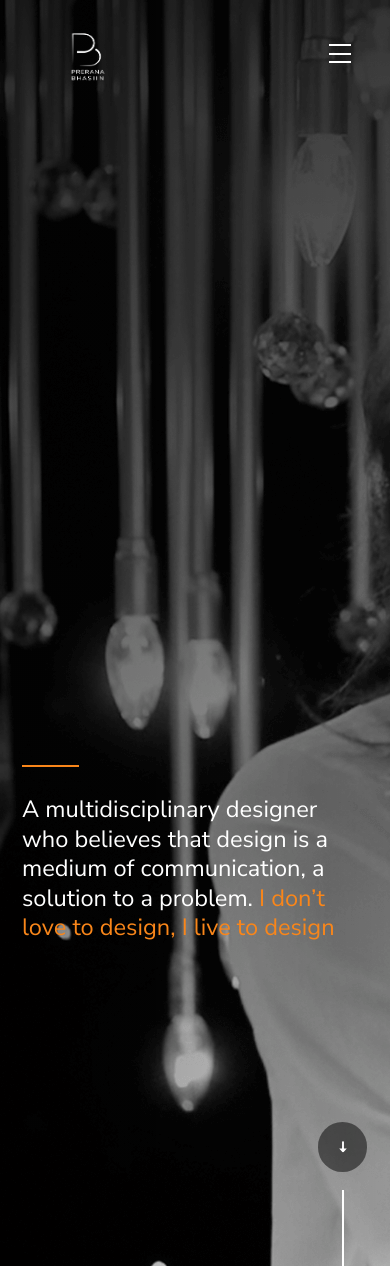
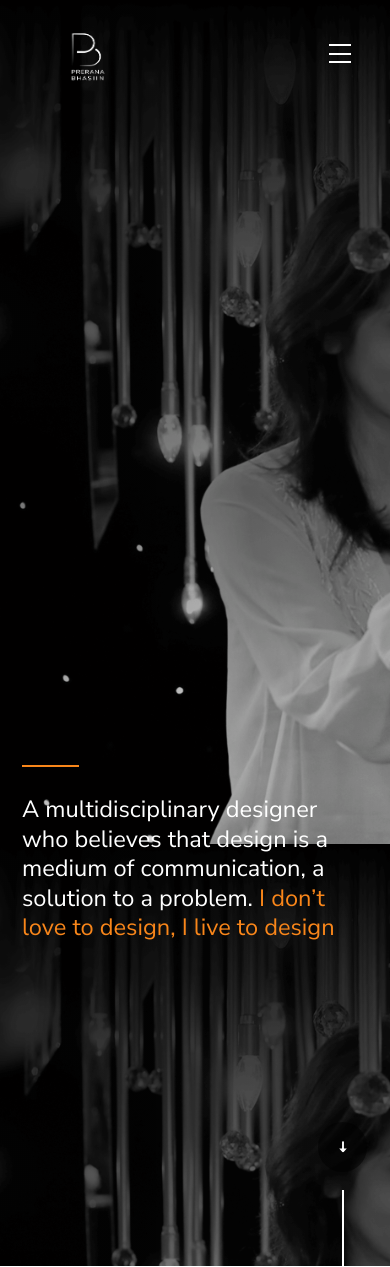
Before and after one commit to ImCalm9/DesignFullyYours, a PHP site: page /index.php in a window 390 px wide. Shown: the top 1267 px of the page. Run offline with PHP 8.4, Linux system fonts and the light colour scheme.

Commit message:
updated position of cover pic in media query

```diff
--- a/css/main.css
+++ b/css/main.css
@@ -2085,16 +2085,11 @@ input::-moz-focus-inner {
   top: .55em;
 }
 
-/*@media screen and (max-width: 480px) {*/
-/*  section[data-image-src="images/hero-bg-3000.png"]{*/
-/*    background-image: url('/images/hero-bg-768.png');*/
-/*    height: 150vh;*/
-/*  }*/
-/*}*/
 @media screen and (max-width: 768px) {
   section[data-image-src="images/hero-bg-3000.png"]{
     /*background-image: url('/DesignFullyYours/images/hero-bg-768.png');*/
-    background: url('/images/hero-bg-3000.png') no-repeat center center fixed;
+    background: url('/images/hero-bg-3000.png') 80% 10% fixed;
+    background-size: cover;
     height: 150vh;
   }
 }
```
